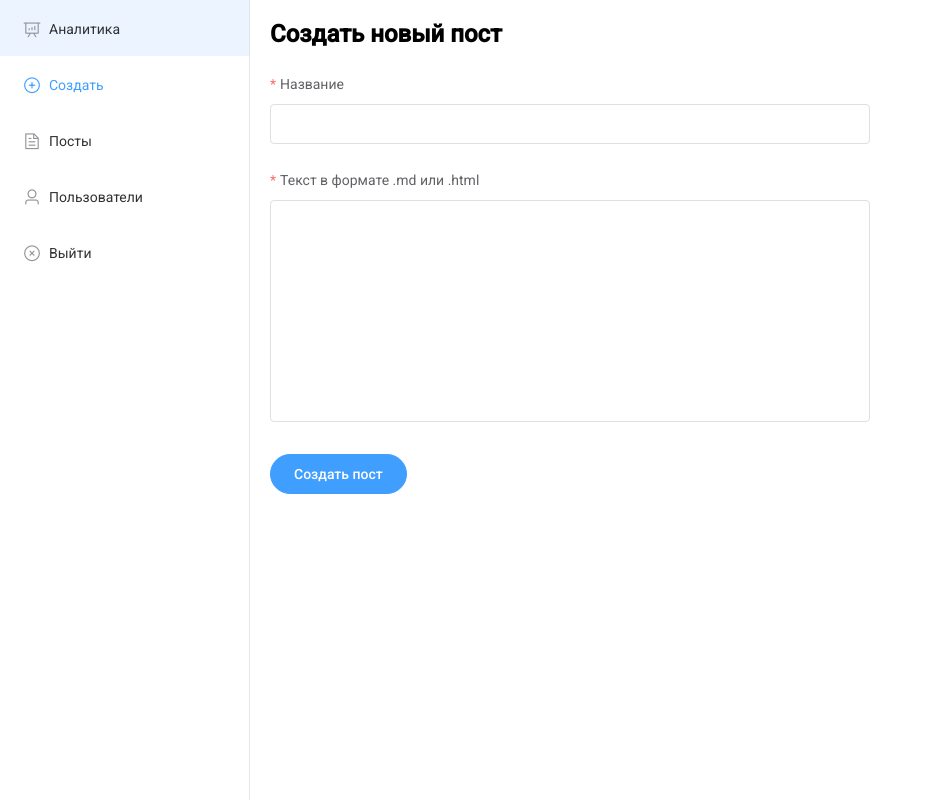
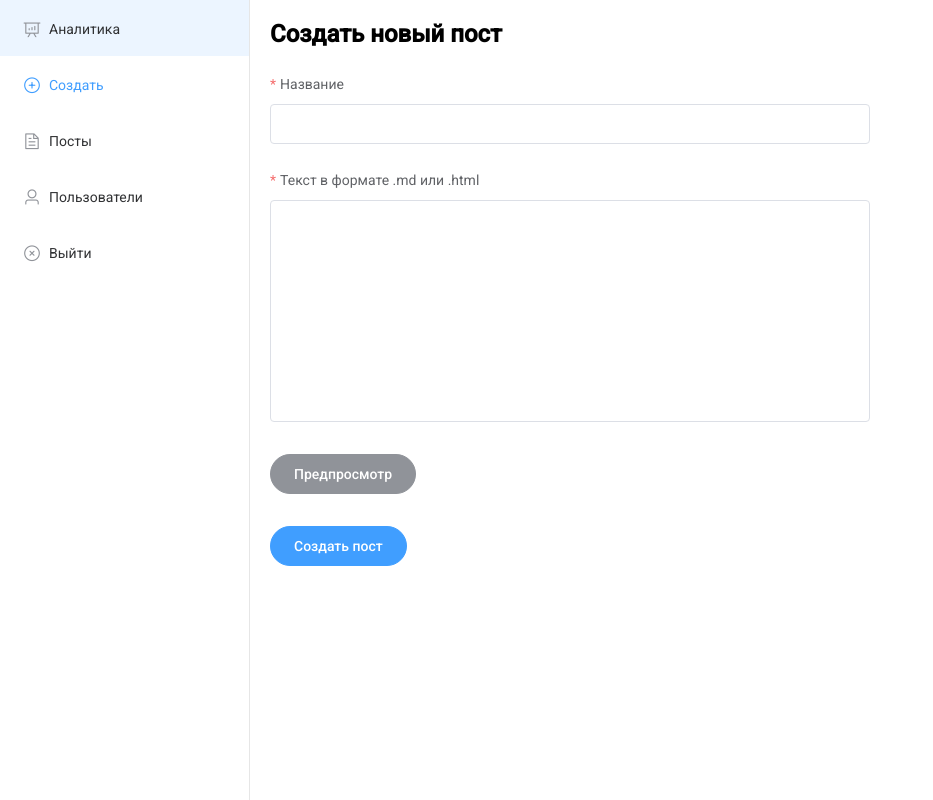
Before and after one commit to OmelyanenkoV/Nuxt-blog, a Nuxt app: page /admin/create in a window 1280 px wide. Shown: the whole page, without its empty margins (0-933 px from the left). Built offline with nearby package versions, Linux system fonts and the light colour scheme; no server answers.

Commit message:
added text preview in .md and html format

```diff
--- a/package.json
+++ b/package.json
@@ -15,7 +15,8 @@
     "@nuxtjs/axios": "^5.12.0",
     "@nuxtjs/style-resources": "^1.0.0",
     "element-ui": "^2.13.2",
-    "nuxt": "^2.14.0"
+    "nuxt": "^2.14.0",
+    "vue-markdown": "^2.2.4"
   },
   "devDependencies": {
     "@nuxtjs/eslint-config": "^3.1.0",
--- a/pages/admin/create.vue
+++ b/pages/admin/create.vue
@@ -8,7 +8,7 @@
     >
       <h1 class="mb-1">Создать новый пост</h1>
       <el-form-item label="Название" prop="title" class="mb-1">
-        <el-input v-model.trim="controls.title" />
+        <el-input v-model="controls.title" />
       </el-form-item>
       <el-form-item
         label="Текст в формате .md или .html"
@@ -16,12 +16,20 @@
         class="mb-2"
       >
         <el-input
-          v-model.trim="controls.text"
+          v-model="controls.text"
           type="textarea"
           resize="none"
           :rows="10"
         />
       </el-form-item>
+      <el-button class="mb-2" type="info" round @click="peviewDialog = true"
+        >Предпросмотр</el-button
+      >
+      <el-dialog title="Предпросмотр" :visible.sync="peviewDialog">
+        <div :key="controls.text">
+          <vue-markdown> {{ controls.text }}</vue-markdown>
+        </div>
+      </el-dialog>
       <el-form-item>
         <el-button type="primary" :loading="loading" round native-type="submit"
           >Создать пост</el-button
@@ -39,6 +47,7 @@ export default {
   middleware: ['admin.auth'],
   data() {
     return {
+      peviewDialog: false,
       loading: false,
       controls: {
         title: '',
@@ -68,9 +77,10 @@ export default {
         if (valid) {
           this.loading = true
           const formData = {
-            title: this.controls.title,
-            text: this.controls.text,
+            title: (this.controls.title = this.controls.title.trim()),
+            text: (this.controls.text = this.controls.text.trim()),
           }
+          console.log(formData)
           try {
             await this.$store.dispatch('post/CREATE', formData)
             this.controls.title = this.controls.text = ''
--- a/plugins/globals.js
+++ b/plugins/globals.js
@@ -1,5 +1,7 @@
 import Vue from 'vue'
 import Element from 'element-ui'
+import VueMarkdown from 'vue-markdown'
 import locale from 'element-ui/lib/locale/lang/ru-RU'
 
 Vue.use(Element, { locale })
+Vue.component('vue-markdown', VueMarkdown)
```
Also changed, not shown: 1 other file (tests, documents, lock files or other folders).
